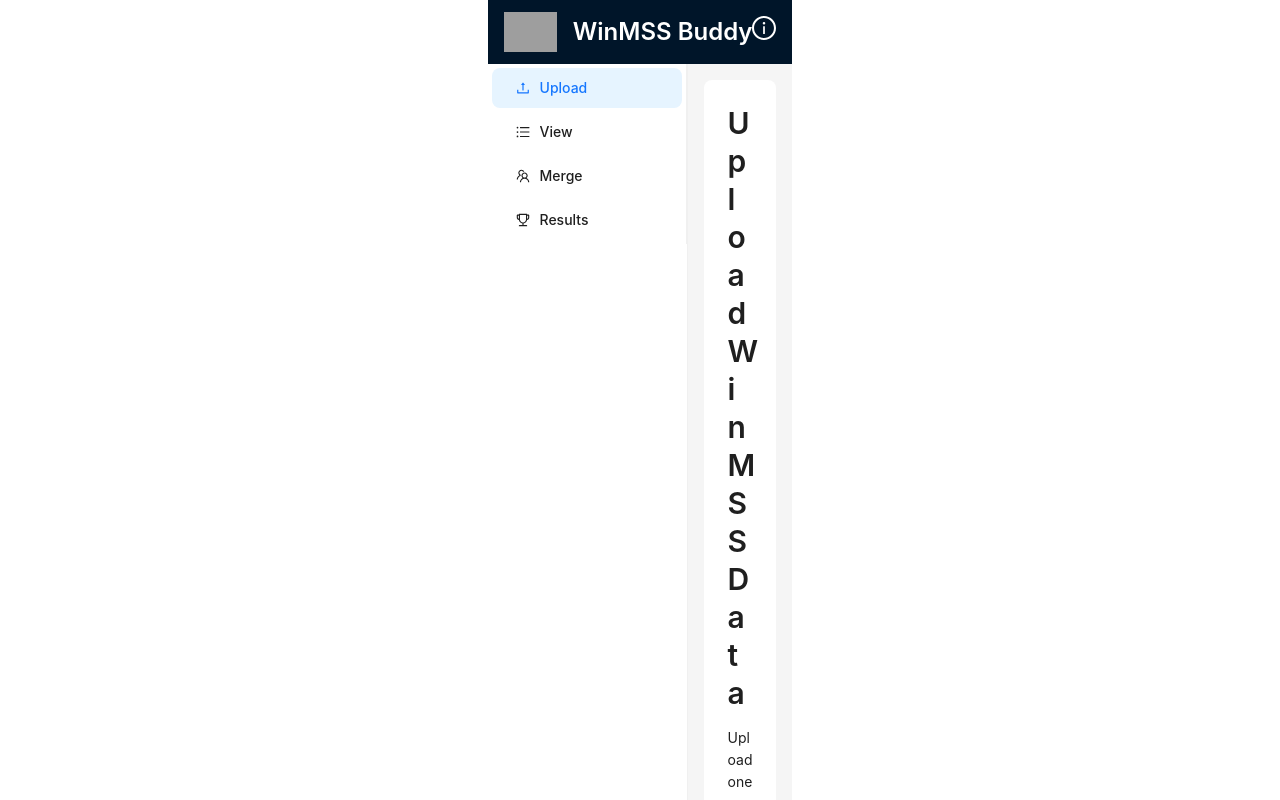
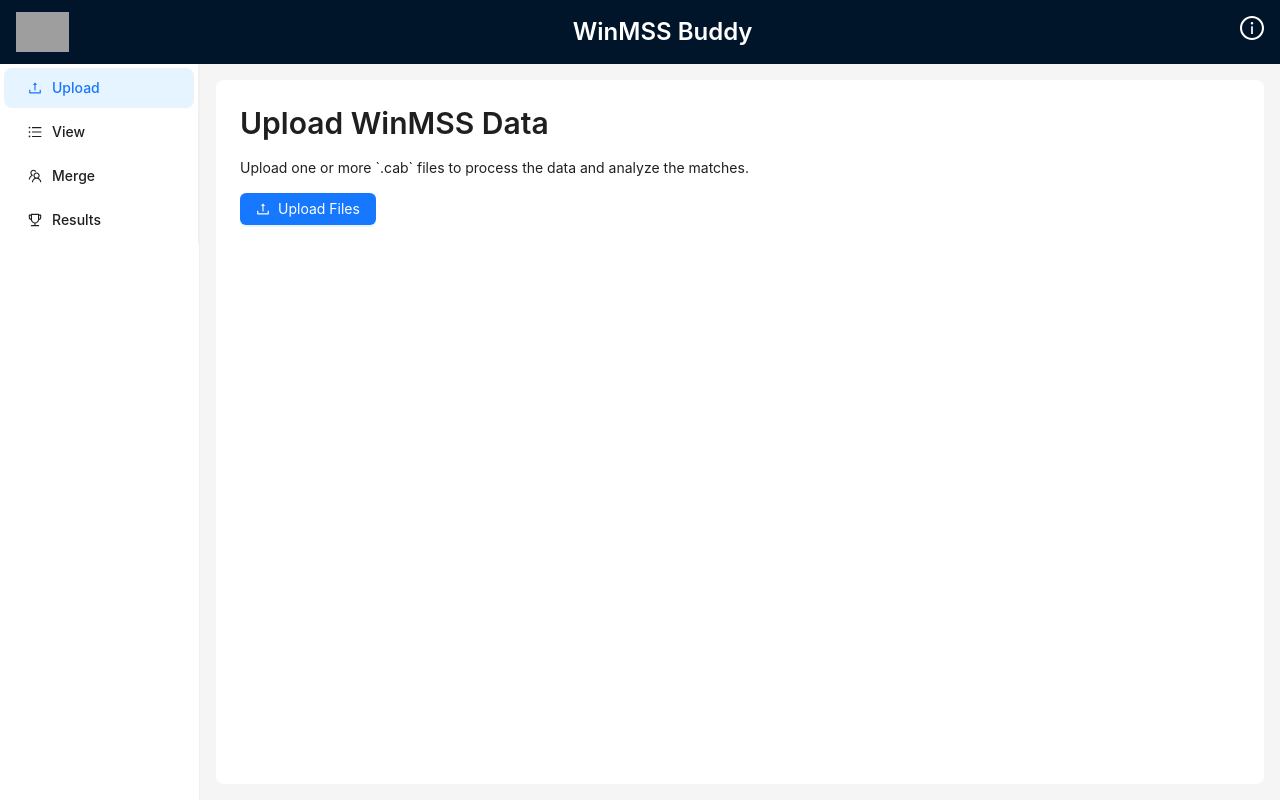
Before and after one commit to ariusalipour/WinMSS-Buddy, a React (Vite) app in the folder winmss-buddy-web/: page / in a window 1280 px wide. Shown: the top 800 px of the page. Built offline with nearby package versions, Linux system fonts and the light colour scheme; grey boxes are pictures that could not be loaded.

Commit message:
Fix CSS issue

```diff
--- a/winmss-buddy-web/src/index.css
+++ b/winmss-buddy-web/src/index.css
@@ -20,13 +20,6 @@
 }
 a:hover {
   color: #535bf2;
-}
-
-body {
-  margin: 0;
-  place-items: center;
-  min-width: 320px;
-  min-height: 100vh;
 }
 
 h1 {
```
